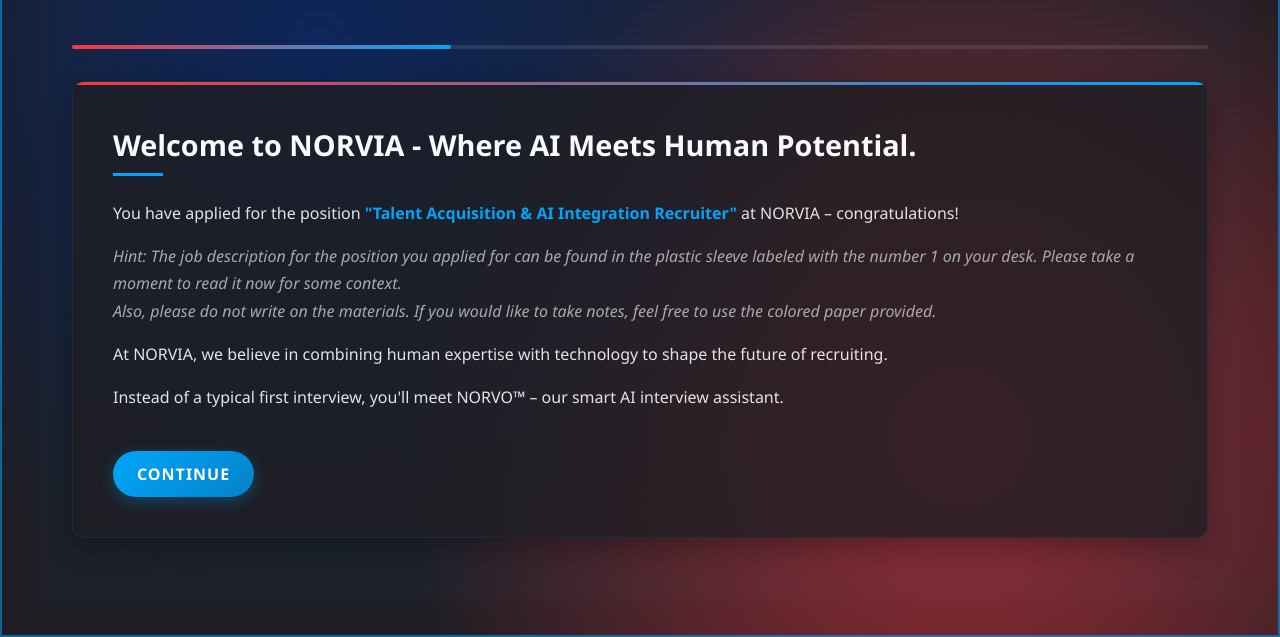
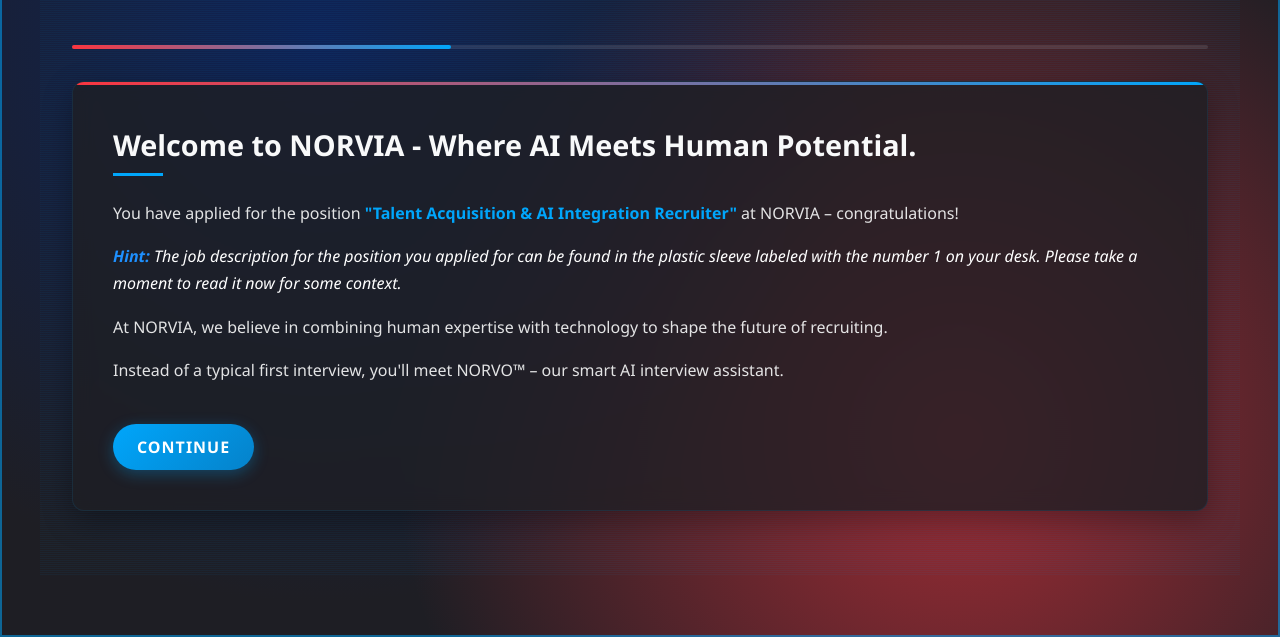
Before and after one commit to noriva-recruiting/ai-screening-intro, a plain HTML site: page index.html in a window 1280 px wide. Shown: the part 163-800 px from the top of the page. Drawn offline with Linux system fonts and the light colour scheme; a web font is replaced by a local one.

Commit message:
Update index.html

```diff
--- a/index.html
+++ b/index.html
@@ -84,10 +84,10 @@
     <div class="page active-page" id="page1">
       <h1>Welcome to NORVIA - Where AI Meets Human Potential.</h1>
       <p>You have applied for the position <strong>"Talent Acquisition & AI Integration Recruiter"</strong> at NORVIA – congratulations!</p>
-      <p style="font-style: italic; color: #aaa;">Hint: The job description for the position you applied for can be found in the plastic sleeve labeled with the number 1 on your desk.
-        Please take a moment to read it now for some context.<br>
-      Also, please do not write on the materials. If you would like to take notes, feel free to use the colored paper provided.
-      </p>
+       <p style="font-style:italic; color:#fff;">
+  <span style="color:#1e90ff; font-weight:bold;">Hint:</span>
+  The job description for the position you applied for can be found in the plastic sleeve labeled with the number 1 on your desk. Please take a moment to read it now for some context.
+</p>
       <p>At NORVIA, we believe in combining human expertise with technology to shape the future of recruiting.</p>
       <p>Instead of a typical first interview, you'll meet NORVO™ – our smart AI interview assistant.</p>
       <button class="btn" onclick="nextPage()">Continue</button>
```
